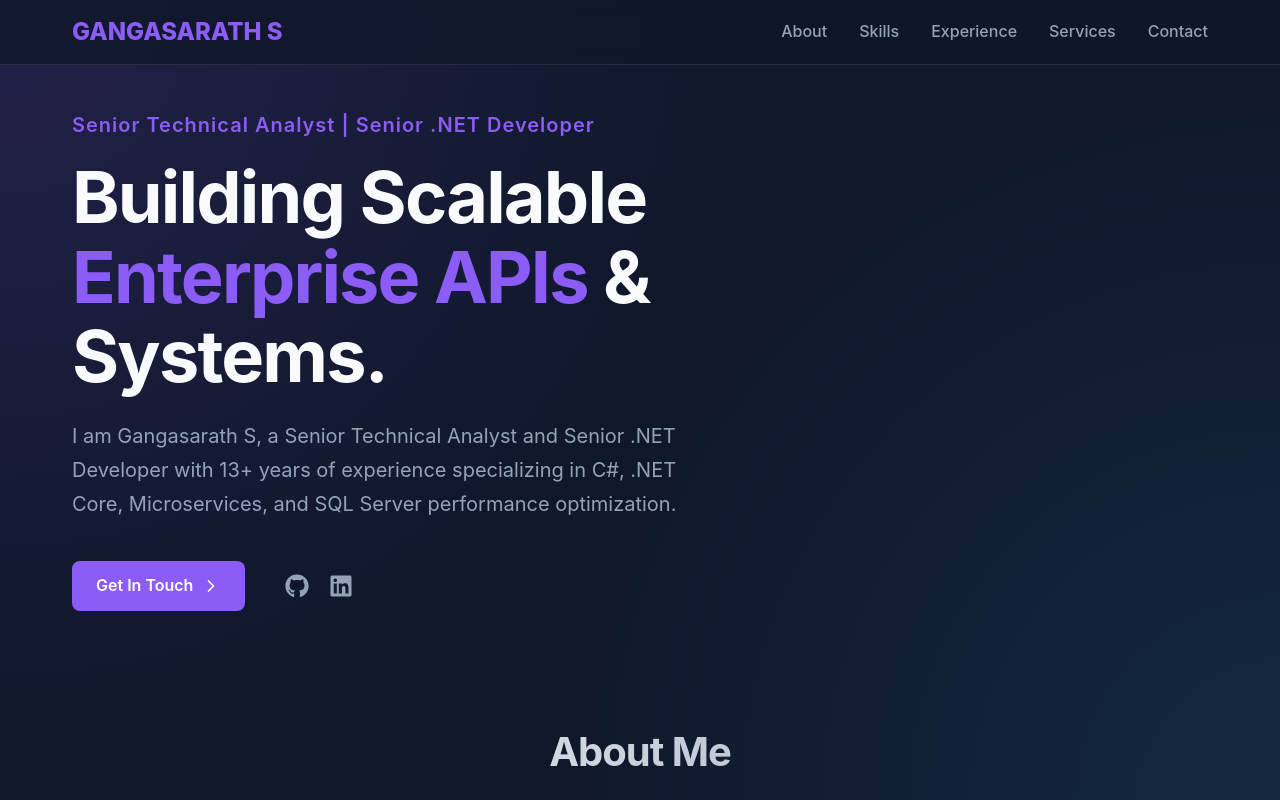
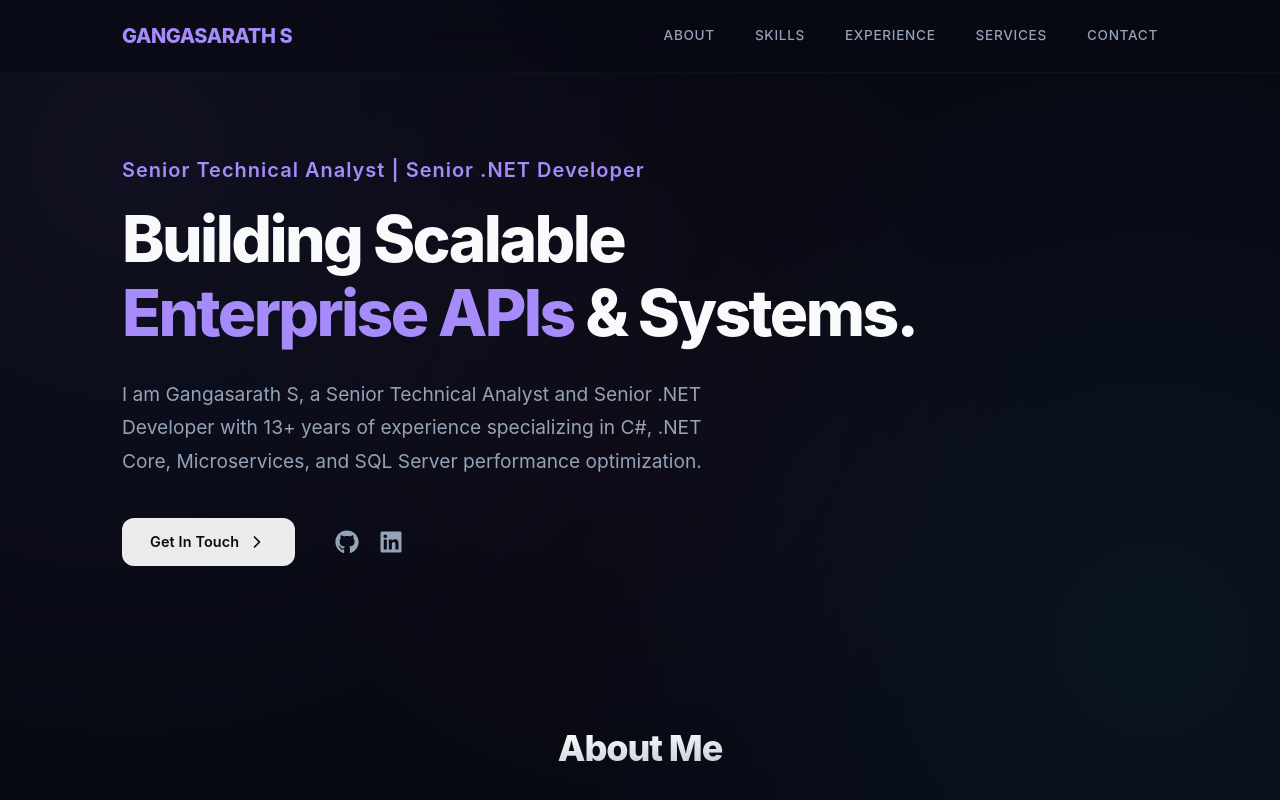
Before and after one commit to OneGangz/gangasarath-portfolio, a React (Vite) app in the folder src/Frontend/: page / in a window 1280 px wide. Shown: the top 800 px of the page. Built offline with nearby package versions, Linux system fonts and the light colour scheme.

Commit message:
Enable high-end glassmorphism and minimalist aesthetic design system

```diff
--- a/src/Frontend/src/index.css
+++ b/src/Frontend/src/index.css
@@ -1,13 +1,13 @@
 :root {
-  --primary: #8b5cf6;
-  --primary-hover: #7c3aed;
-  --bg-dark: #0f172a;
-  --bg-card: rgba(30, 41, 59, 0.7);
+  --primary: #a78bfa; /* Vibrant soft violet */
+  --primary-hover: #c084fc;
+  --bg-dark: #070913; /* Deep space dark background */
+  --bg-card: rgba(255, 255, 255, 0.02);
   --text-main: #f8fafc;
   --text-muted: #94a3b8;
-  --accent: #38bdf8;
-  --glass-border: rgba(255, 255, 255, 0.1);
-  --glass-bg: rgba(15, 23, 42, 0.8);
+  --accent: #38bdf8; /* Soft modern cyan */
+  --glass-border: rgba(255, 255, 255, 0.04);
+  --glass-bg: rgba(7, 9, 19, 0.6);
 }
 
 * {
@@ -33,84 +33,95 @@ body {
   height: 100%;
   z-index: -1;
   background:
-    radial-gradient(circle at 0% 0%, rgba(139, 92, 246, 0.15) 0%, transparent 50%),
-    radial-gradient(circle at 100% 100%, rgba(56, 189, 248, 0.1) 0%, transparent 50%),
-    #0f172a;
+    radial-gradient(circle at 10% 20%, rgba(167, 139, 250, 0.06) 0%, transparent 45%),
+    radial-gradient(circle at 90% 80%, rgba(56, 189, 248, 0.06) 0%, transparent 45%),
+    radial-gradient(circle at 50% 50%, rgba(236, 72, 153, 0.03) 0%, transparent 55%),
+    #070913;
 }
 
 h1, h2, h3, h4 {
   font-weight: 700;
-  letter-spacing: -0.025em;
+  letter-spacing: -0.03em;
 }
 
 .container {
-  max-width: 1200px;
+  max-width: 1100px;
   margin: 0 auto;
   padding: 0 2rem;
 }
 
-/* Premium Card (Glassmorphism) */
+/* Premium Card (Glassmorphism + Minimalism) */
 .glass-card {
   background: var(--bg-card);
-  backdrop-filter: blur(12px);
-  -webkit-backdrop-filter: blur(12px);
+  backdrop-filter: blur(24px);
+  -webkit-backdrop-filter: blur(24px);
   border: 1px solid var(--glass-border);
-  border-radius: 1rem;
-  padding: 2rem;
-  transition: transform 0.3s ease, border-color 0.3s ease;
+  border-radius: 1.25rem;
+  padding: 2.25rem;
+  transition: all 0.4s cubic-bezier(0.16, 1, 0.3, 1);
+  box-shadow: 0 10px 30px -10px rgba(0, 0, 0, 0.3);
 }
 
 .glass-card:hover {
-  transform: translateY(-5px);
-  border-color: var(--primary);
+  transform: translateY(-4px);
+  background: rgba(255, 255, 255, 0.04);
+  border-color: rgba(167, 139, 250, 0.25);
+  box-shadow: 0 20px 40px -15px rgba(167, 139, 250, 0.1);
 }
 
-/* Button Styles */
+/* Button Styles (Minimalist High-Contrast) */
 .btn {
   display: inline-flex;
   align-items: center;
   justify-content: center;
-  padding: 0.75rem 1.5rem;
-  border-radius: 0.5rem;
+  padding: 0.75rem 1.75rem;
+  border-radius: 0.75rem;
   font-weight: 600;
+  font-size: 0.9rem;
   cursor: pointer;
-  transition: all 0.2s ease;
+  transition: all 0.3s cubic-bezier(0.16, 1, 0.3, 1);
   border: none;
   text-decoration: none;
+  letter-spacing: 0.01em;
 }
 
 .btn-primary {
-  background-color: var(--primary);
-  color: white;
+  background-color: rgba(255, 255, 255, 0.92);
+  color: #070913;
 }
 
 .btn-primary:hover {
-  background-color: var(--primary-hover);
-  box-shadow: 0 0 20px rgba(139, 92, 246, 0.4);
+  background-color: #ffffff;
+  transform: translateY(-2px);
+  box-shadow: 0 8px 20px rgba(255, 255, 255, 0.15);
 }
 
 .btn-outline {
-  background-color: transparent;
-  border: 1px solid var(--glass-border);
+  background-color: rgba(255, 255, 255, 0.02);
+  border: 1px solid rgba(255, 255, 255, 0.08);
   color: var(--text-main);
 }
 
 .btn-outline:hover {
-  background-color: var(--glass-border);
+  background-color: rgba(255, 255, 255, 0.05);
+  border-color: rgba(255, 255, 255, 0.2);
+  transform: translateY(-2px);
 }
 
 /* Section Spacing */
 section {
-  padding: 6rem 0;
+  padding: 7rem 0;
 }
 
 .section-title {
-  font-size: 2.5rem;
-  margin-bottom: 3rem;
+  font-size: 2.25rem;
+  font-weight: 800;
+  margin-bottom: 3.5rem;
   text-align: center;
-  background: linear-gradient(to right, #fff, #94a3b8);
+  background: linear-gradient(to bottom right, #ffffff 30%, #94a3b8 100%);
   -webkit-background-clip: text;
   -webkit-text-fill-color: transparent;
+  letter-spacing: -0.03em;
 }
 
 /* Navbar */
@@ -119,53 +130,61 @@ nav {
   top: 0;
   width: 100%;
   z-index: 100;
-  background: rgba(15, 23, 42, 0.8);
-  backdrop-filter: blur(8px);
-  border-bottom: 1px solid var(--glass-border);
+  background: rgba(7, 9, 19, 0.5);
+  backdrop-filter: blur(20px);
+  -webkit-backdrop-filter: blur(20px);
+  border-bottom: 1px solid rgba(255, 255, 255, 0.03);
 }
 
 .nav-content {
   display: flex;
   justify-content: space-between;
   align-items: center;
-  height: 4rem;
+  height: 4.5rem;
 }
 
 .logo {
-  font-size: 1.5rem;
+  font-size: 1.25rem;
   font-weight: 800;
   color: var(--primary);
   text-decoration: none;
+  letter-spacing: -0.02em;
 }
 
 .nav-links {
   display: flex;
-  gap: 2rem;
+  gap: 2.5rem;
 }
 
 .nav-link {
   color: var(--text-muted);
   text-decoration: none;
   font-weight: 500;
-  transition: color 0.2s ease;
+  font-size: 0.85rem;
+  letter-spacing: 0.05em;
+  text-transform: uppercase;
+  transition: all 0.3s ease;
 }
 
 .nav-link:hover {
   color: var(--text-main);
+  text-shadow: 0 0 10px rgba(255, 255, 255, 0.3);
 }
 
 .hero-title {
-  font-size: 4.5rem;
-  line-height: 1.1;
-  margin-bottom: 1.5rem;
+  font-size: 4rem;
+  font-weight: 800;
+  line-height: 1.15;
+  margin-bottom: 1.75rem;
+  letter-spacing: -0.04em;
 }
 
 .hero-text {
-  font-size: 1.25rem;
+  font-size: 1.2rem;
   color: var(--text-muted);
   margin-bottom: 2.5rem;
-  max-width: 650px;
-  line-height: 1.7;
+  max-width: 620px;
+  line-height: 1.75;
 }
 
 @media (max-width: 768px) {
```
